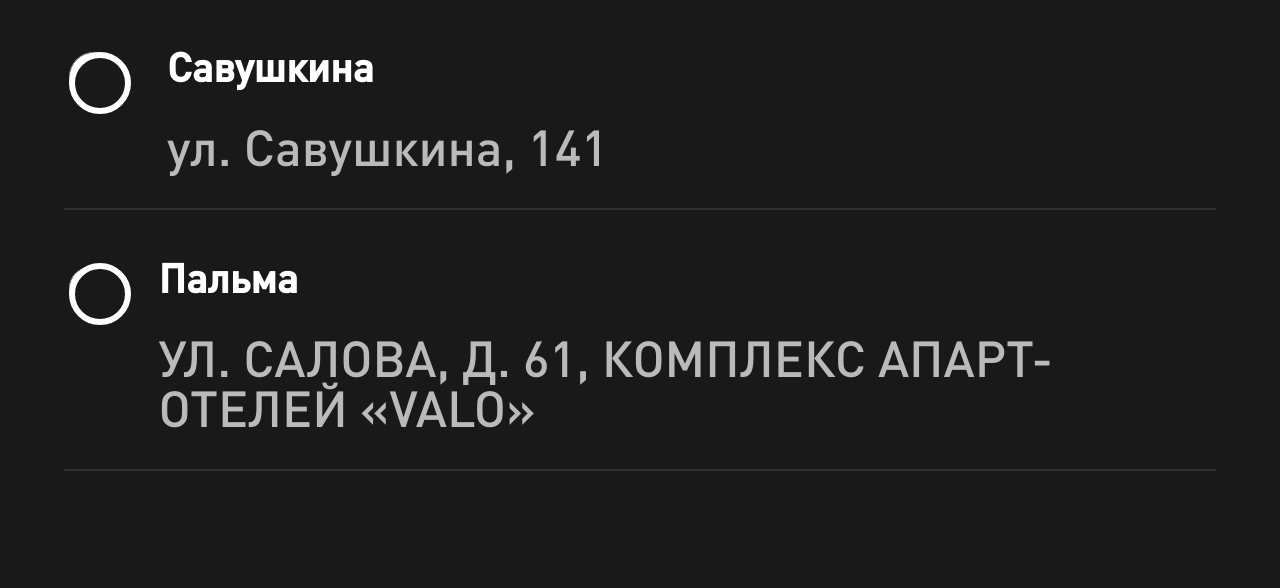
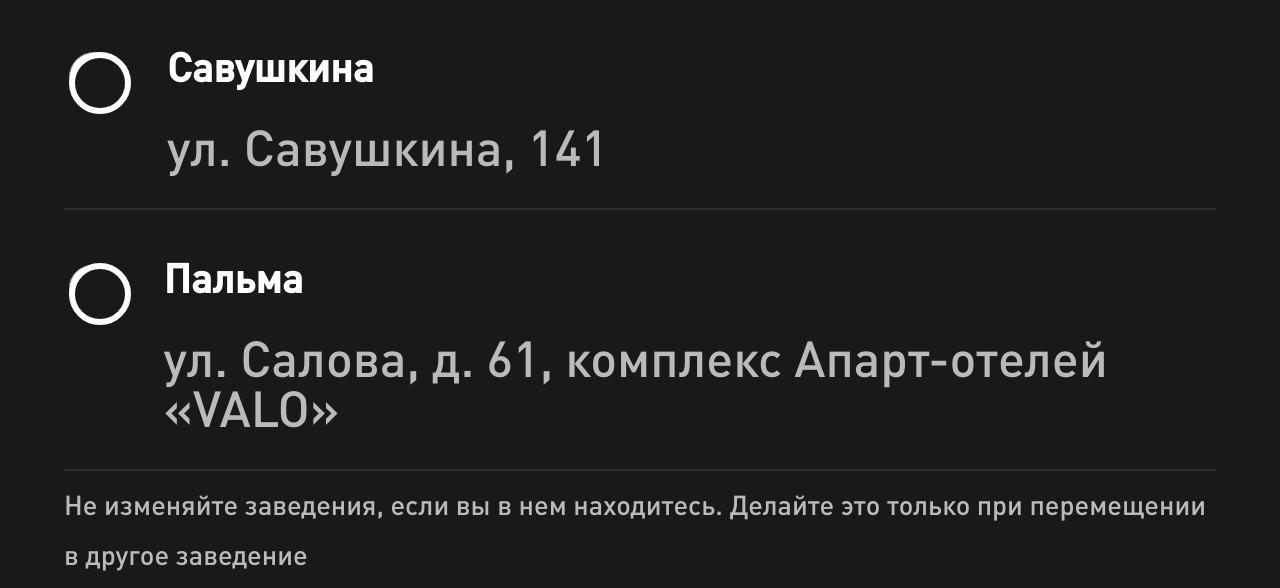
Before and after one commit to petrshirin/DatingBot, a Django app: template userprofile/templates/userprofile2/restaurants.html in a window 1280 px wide. Shown: the part 323-911 px from the top of the page. Before the commit the page ends 794 px from the top, so only its background shows below. Run offline with Django 3.2, Linux system fonts and the light colour scheme; the template is opened without the code that fills it, so the values that code supplies are empty.

Commit message:
add some labels

```diff
--- a/static/js/geo.js
+++ b/static/js/geo.js
@@ -1,4 +1,4 @@
-HOST = 'https://lovebot.mytesttelegrambotdev.ru'
+HOST = 'https://maxilove.site'
 
 function getGeoPosition() {
     navigator.geolocation.getCurrentPosition(position => {
--- a/userprofile/templates/userprofile2/restaurants.html
+++ b/userprofile/templates/userprofile2/restaurants.html
@@ -48,9 +48,10 @@
             {% endif %}
             <div class="restaurantN">
                 <div class="name nameR">Пальма</div>
-                <div class="extraTxt fewWords">УЛ. САЛОВА, Д. 61, КОМПЛЕКС АПАРТ-ОТЕЛЕЙ «VALO»</div>
+                <div class="extraTxt fewWords">ул. Салова, д. 61, комплекс Апарт-отелей «VALO»</div>
             </div>
         </label>
      </form>
+        <div class="extraTxt fewWords" style="font-size: 1.7em">Не изменяйте заведения, если вы в нем находитесь. Делайте это только при перемещении в другое заведение</div>
 </main>
 {% endblock %}
```
